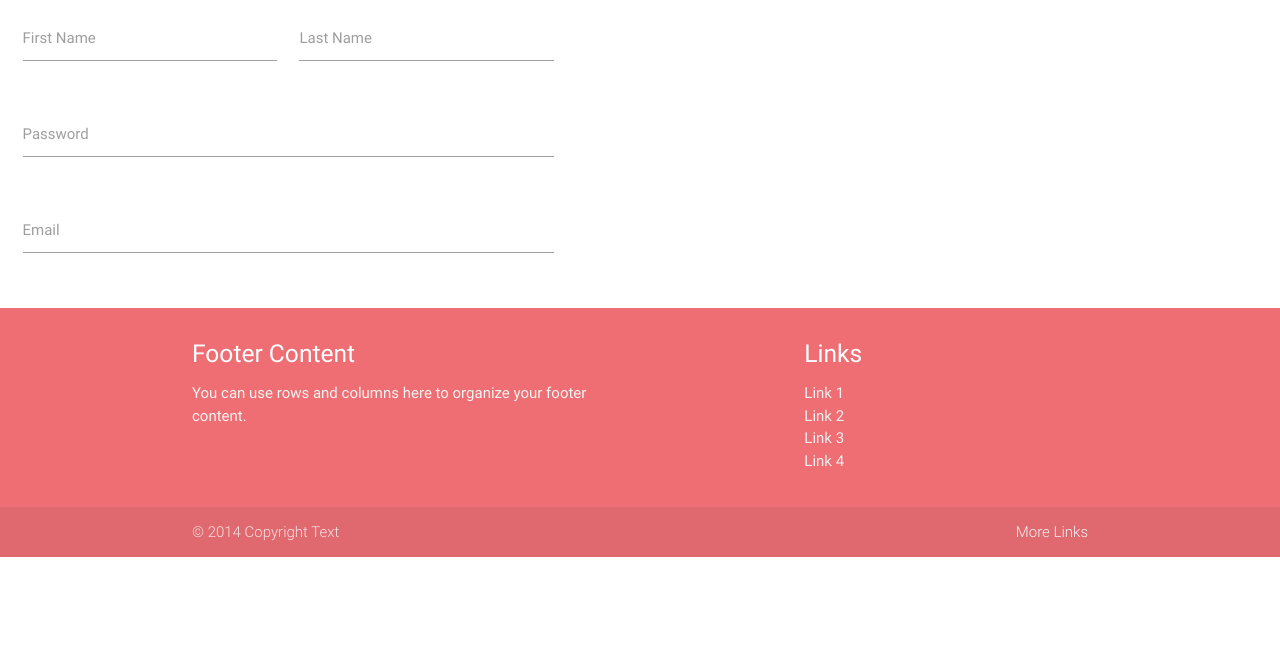
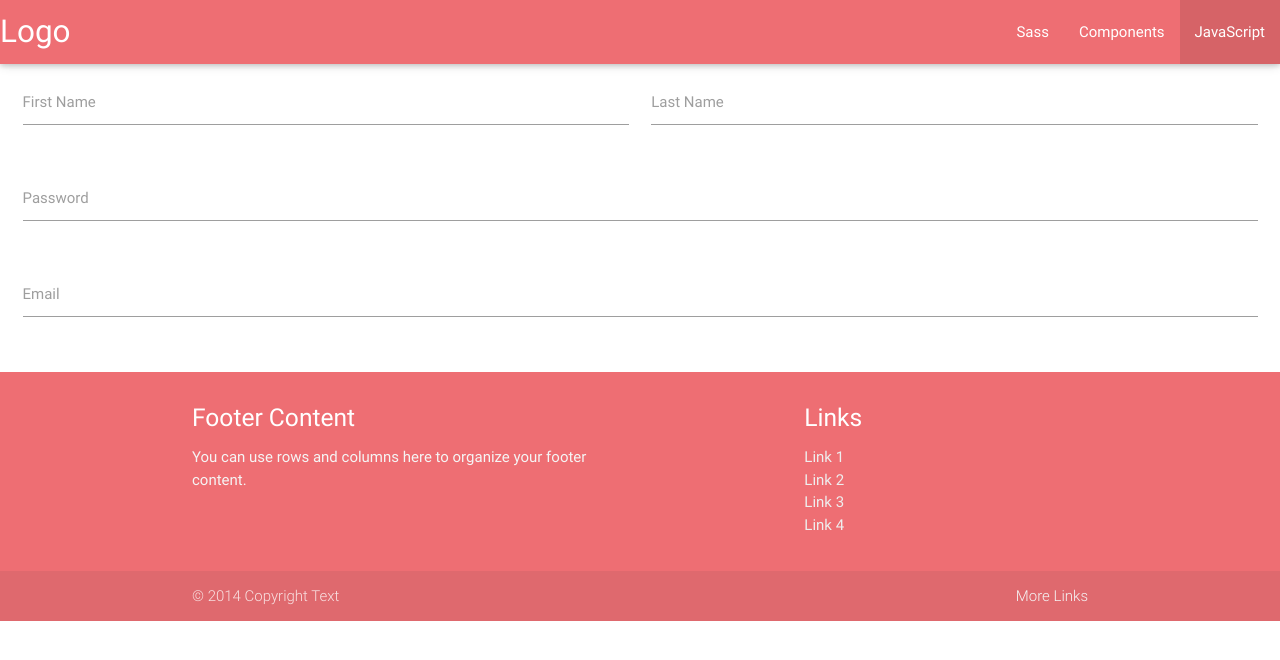
Before and after one commit to katpham/theFluNetwork, a plain HTML site: page input.html in a window 1280 px wide. Drawn offline with nearby package versions, Linux system fonts and the light colour scheme.

Commit message:
Included navbar and expanded form

```diff
--- a/input.html
+++ b/input.html
@@ -11,26 +11,39 @@
     </head>
 
     <body>
+      <div class="navbar-fixed">
+        <nav>
+          <div class="nav-wrapper">
+            <a href="#!" class="brand-logo">Logo</a>
+            <ul class="right hide-on-med-and-down">
+              <li><a href="sass.html">Sass</a></li>
+              <li><a href="badges.html">Components</a></li>
+              <li class="active"><a href="collapsible.html">JavaScript</a></li>
+            </ul>
+          </div>
+        </nav>
+      </div>
+
 			<div class="row">
-		    <form class="col s8">
+		    <form class="col s12">
 		      <div class="row">
-		        <div class="input-field col s4">
+		        <div class="input-field col s6">
 		          <input id="first_name" type="text" class="validate">
 		          <label for="first_name">First Name</label>
 		        </div>
-		        <div class="input-field col s4">
+		        <div class="input-field col s6">
 		          <input id="last_name" type="text" class="validate">
 		          <label for="last_name">Last Name</label>
 		        </div>
 		      </div>
 		      <div class="row">
-		        <div class="input-field col s8">
+		        <div class="input-field col s12">
 		          <input id="password" type="password" class="validate">
 		          <label for="password">Password</label>
 		        </div>
 		      </div>
 		      <div class="row">
-		        <div class="input-field col s8">
+		        <div class="input-field col s12">
 		          <input id="email" type="email" class="validate">
 		          <label for="email">Email</label>
 		        </div>
```
